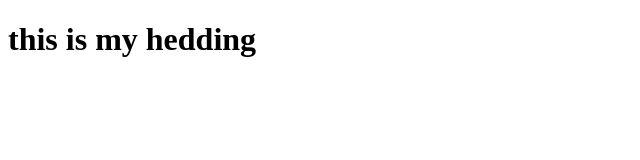
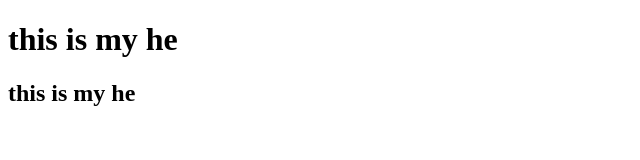
Before and after one commit to Rakibul2tr/-july-3-work, a plain HTML site: page index.html in a window 1280 px wide. Shown: the whole page, without its empty margins (0-640 px from the left). Drawn offline with Linux system fonts and the light colour scheme.

Commit message:
heading 2

```diff
--- a/index.html
+++ b/index.html
@@ -7,6 +7,7 @@
     <title>first repo</title>
 </head>
 <body>
-    <h1>this is my hedding</h1>
+    <h1>this is my he</h1>
+    <h2>this is my he</h2>
 </body>
 </html>
```
